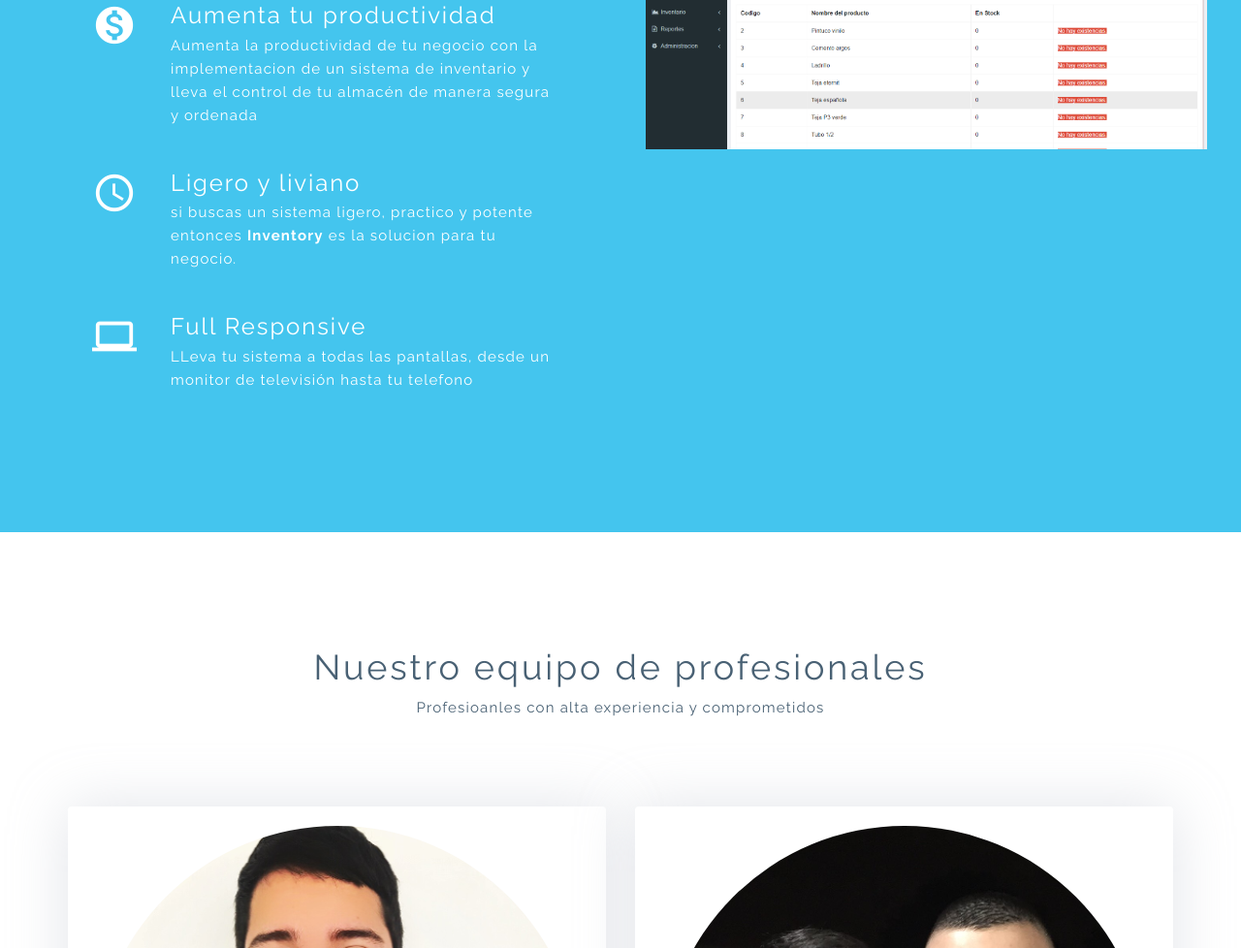
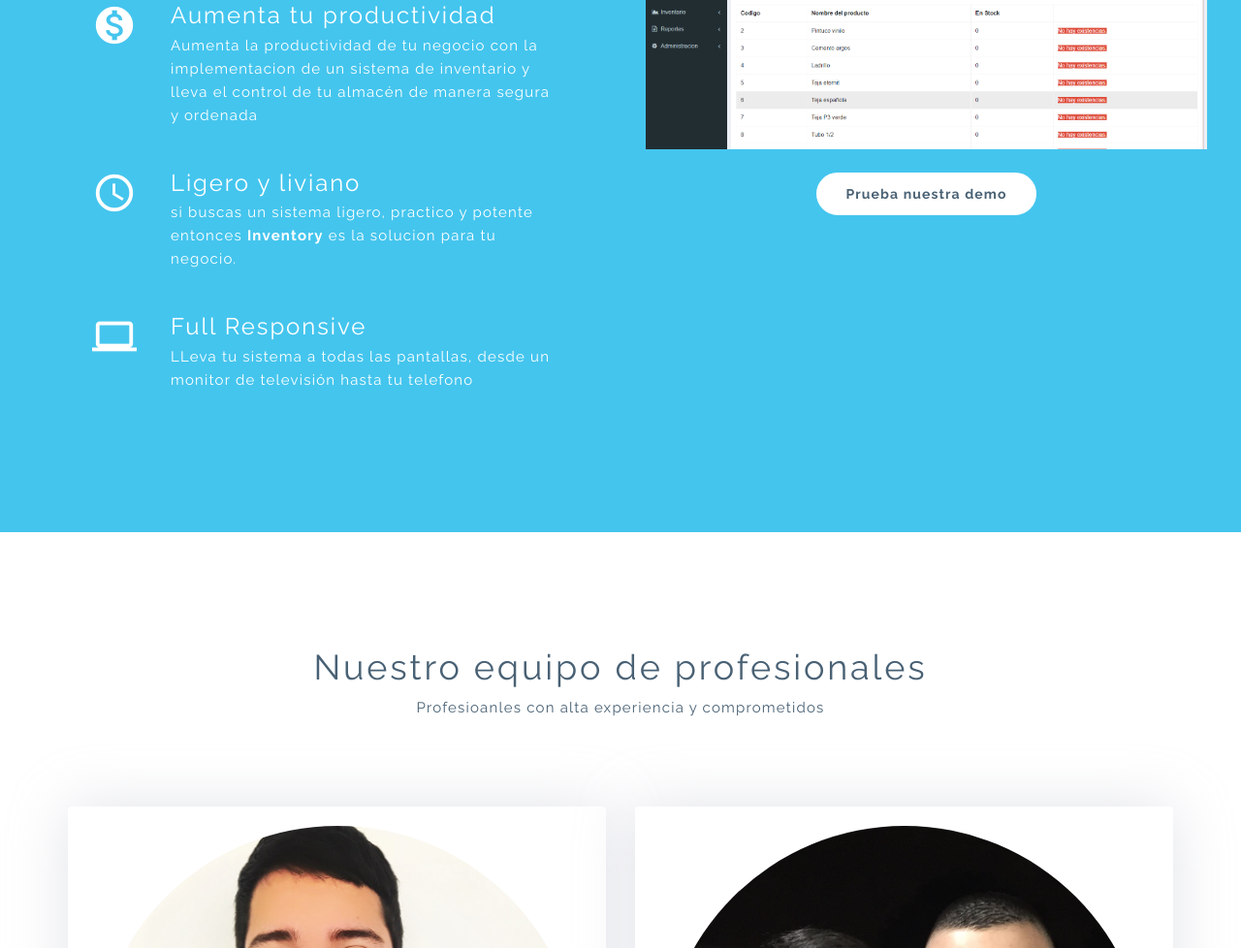
Before and after one commit to camiGiraldo/siteWeb, a plain HTML site: page index.html in a window 1280 px wide. Shown: the part 2968-3946 px from the top of the page at 97% size. Drawn offline with nearby package versions, Linux system fonts and the light colour scheme.

```diff
--- a/index.html
+++ b/index.html
@@ -573,6 +573,12 @@
                 <div class="col-md-6 pnl-der">
 
                     <img src="assets/img/dashboard.png" class="img-responsive" alt="feature">
+                    <br>
+                    <div class="col-md-12 text-center">
+                            <a href="http://giraldostecnologia.co/demo/inventory" target="_blank" class="btn btn-white">Prueba nuestra demo</a>
+                    </div>
+
+
 
                 </div>
 
```
